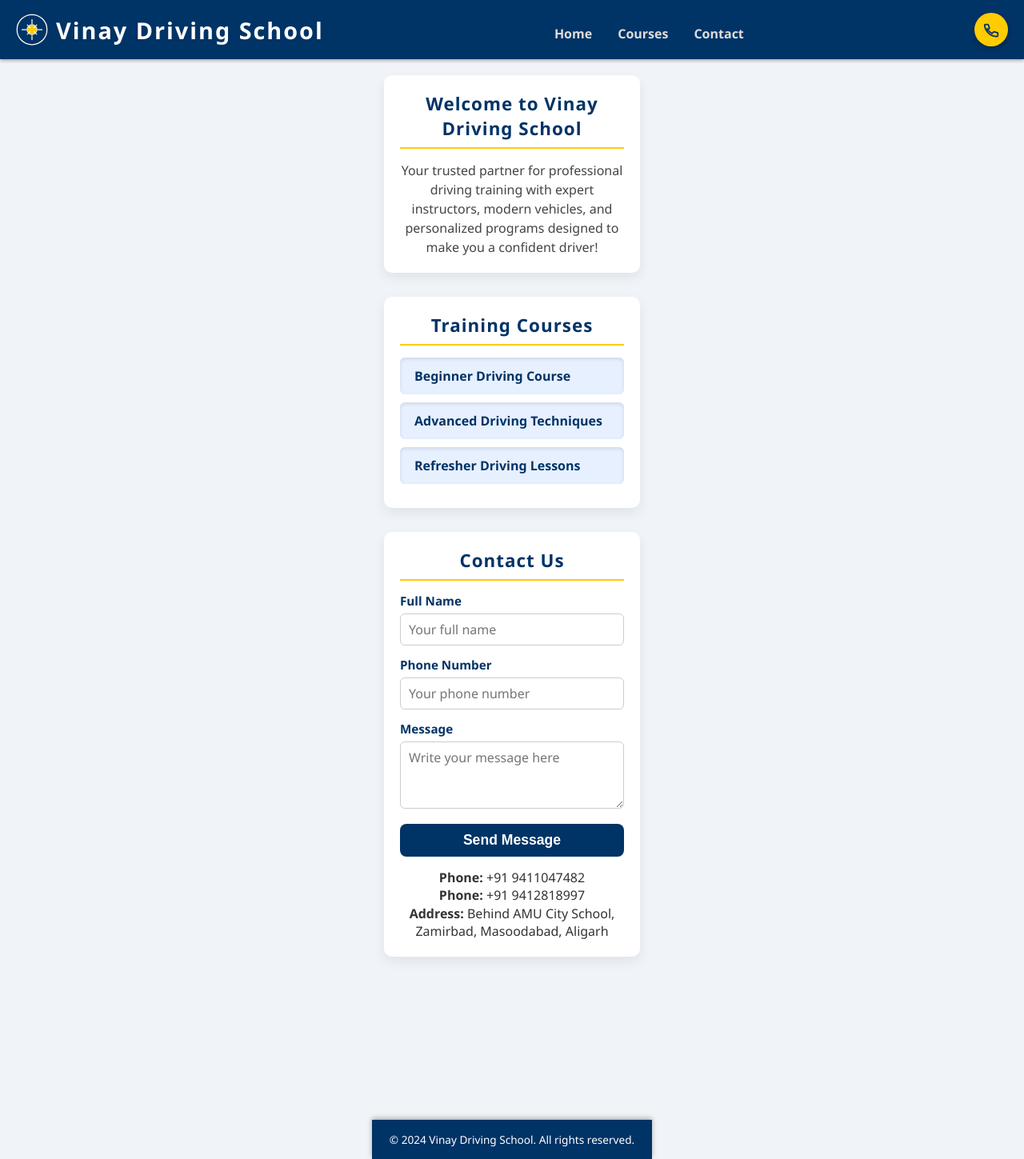
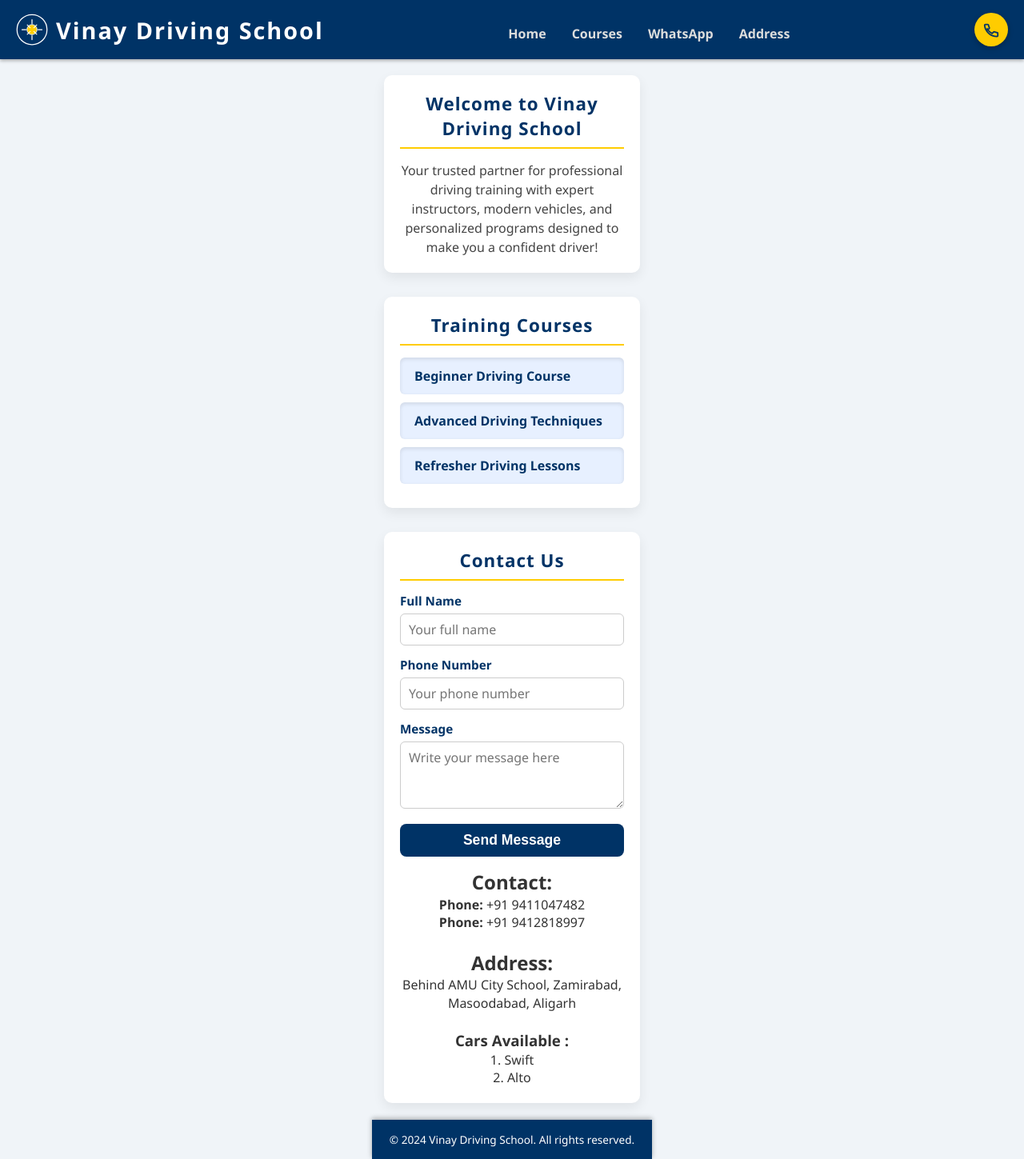
Before and after one commit to vikram02singh/VinaydrivingWebsite, a Django app: page / in a window 1280 px wide. Shown: the whole page at 80% size. Run offline with Django 5.2, Linux system fonts and the light colour scheme.

Commit message:
Update index.html

```diff
--- a/main/templates/main/index.html
+++ b/main/templates/main/index.html
@@ -339,7 +339,8 @@
         <nav>
             <a href="#intro">Home</a>
             <a href="#courses">Courses</a>
-            <a href="#contact">Contact</a>
+            <a href="#contact">WhatsApp</a>
+            <a href="#address">Address</a>
         </nav>
         <a href="tel:+919411047482" class="call-button" aria-label="Call Vinay Driving School">
             <svg viewBox="0 0 24 24" aria-hidden="true" focusable="false" role="img" xmlns="http://www.w3.org/2000/svg">
@@ -378,9 +379,21 @@
                 <button type="submit" aria-label="Send message via WhatsApp">Send Message</button>
             </form>
             <div class="contact-info" tabindex="0">
+                <H1>Contact:</H1>
                 <p><strong>Phone:</strong> +91 9411047482</p>
                 <p><strong>Phone:</strong> +91 9412818997</p>
-                <p><strong>Address:</strong> Behind AMU City School, Zamirbad, Masoodabad, Aligarh</p>
+                  <br>
+
+                  <H1>Address:</H1>
+                <p id="address"><strong></strong> Behind AMU City School, Zamirabad, Masoodabad, Aligarh</p>
+                <br>
+                <div>
+                <h3>Cars Available :</h3>
+                <p id="address"><strong></strong>1. Swift</p>
+                <p id="address"><strong></strong>2. Alto</p>
+                </div>
+
+
             </div>
         </section>
     </main>
```
